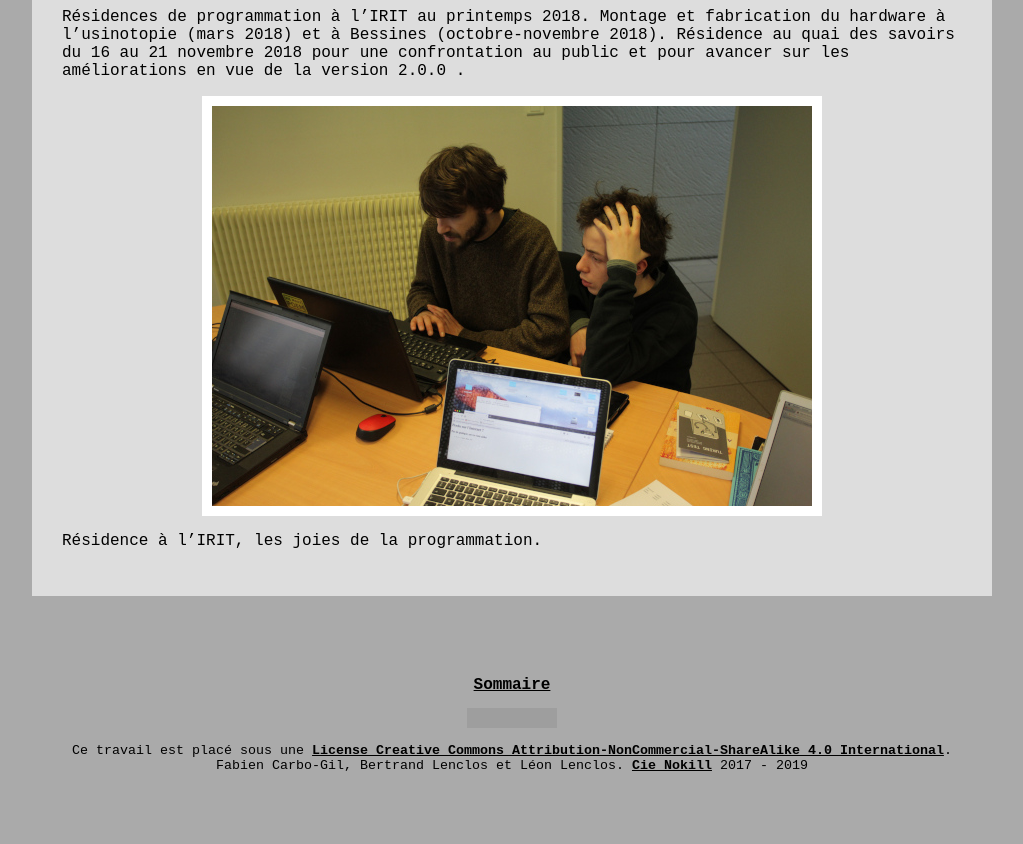
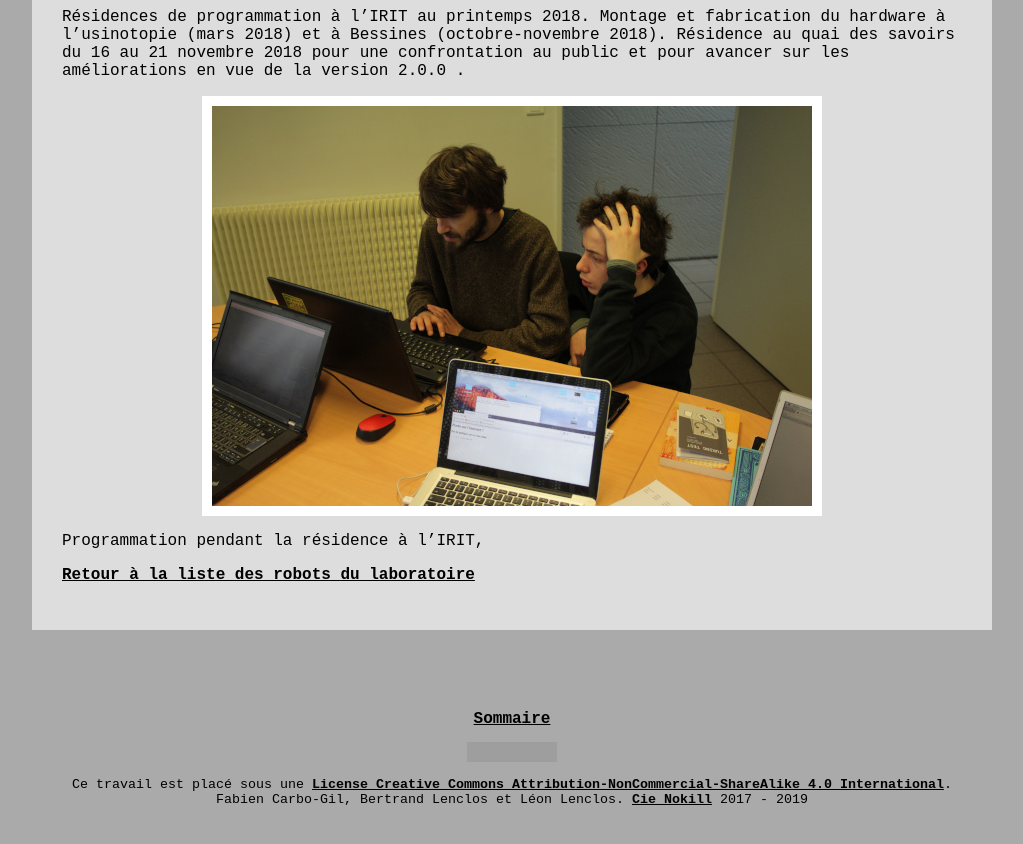
Before and after one commit to LeonLenclos/turing-test, a Jekyll site: the page built from contenu/robots/alan.md, in a window 1280 px wide and 900 px high, scrolled down 5241 px. Shown: the top 844 px of the window, without its empty margins (128-1151 px from the left). Built offline with Jekyll 4.4.1, drawn with Linux system fonts in a browser that asks for light colours; nearby versions of some CDN libraries; our own code applies the rules of GitHub Pages for plain Markdown files; a script that is not in the unit is left out; the repository's description, which GitHub fills in, is left out; grey boxes are pictures that could not be loaded.

Commit message:
Update alan.md

```diff
--- a/contenu/robots/alan.md
+++ b/contenu/robots/alan.md
@@ -113,4 +113,6 @@ Résidence au quai des savoirs du 16 au 21 novembre 2018 pour une confrontation
 
 ![](../../ressources/alan_software.JPG)
 
-Résidence à l'IRIT, les joies de la programmation.
+Programmation pendant la résidence à l'IRIT,
+
+[Retour à la liste des robots du laboratoire](.)
```
